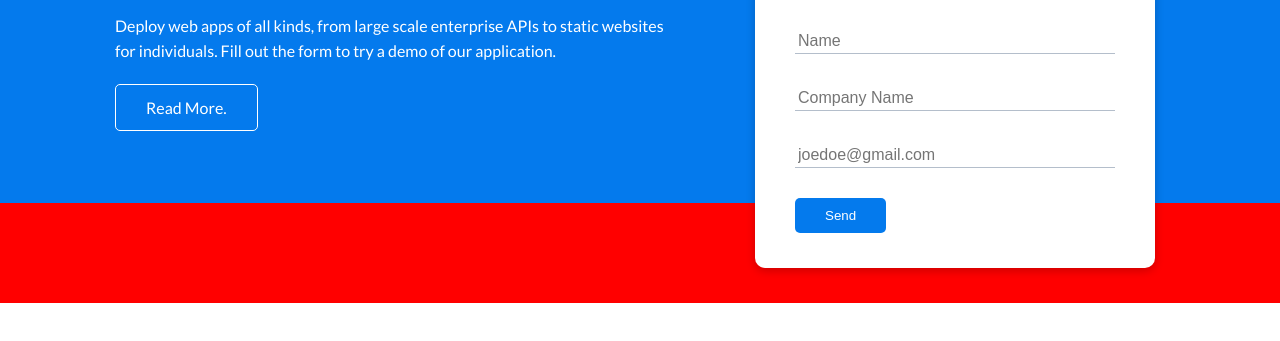
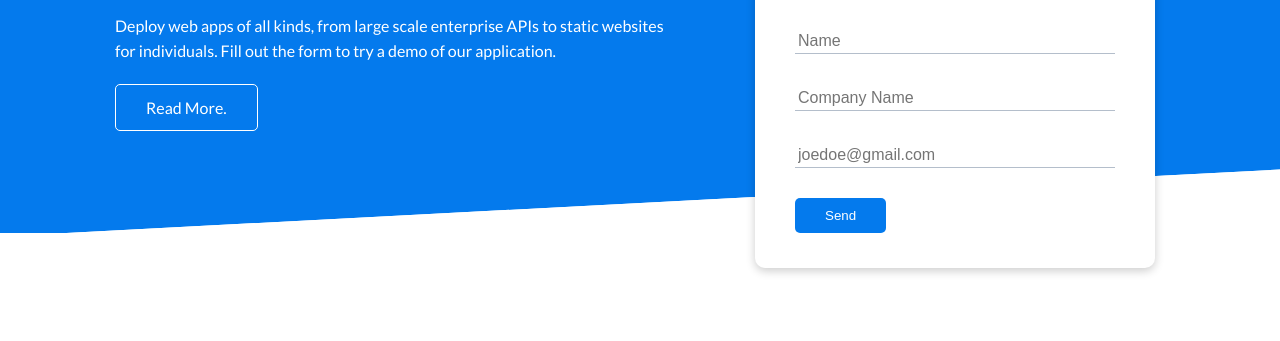
Before and after one commit to rohanmathewalex/Web-Development-Roadmap, a plain HTML site: page HORUKI-CLOUD-SOLUTION/index.html in a window 1280 px wide. Shown: the part 237-578 px from the top of the page. Drawn offline with Linux system fonts and the light colour scheme.

Commit message:
showcasepart completed

```diff
--- a/HORUKI-CLOUD-SOLUTION/css/style.css
+++ b/HORUKI-CLOUD-SOLUTION/css/style.css
@@ -148,6 +148,10 @@ img{
     bottom: -70px;
     right: 0;
     left: 0;
-    background: red;
-
+    background: #fff;
+    transform: sKewY(-3deg);
+    /* to support all browsers */
+    -webkit-transform: skewY(-3deg);
+    -moz-transform: skewY(-3deg);
+    -ms-transform:  skewY(-3deg);
 }
```
